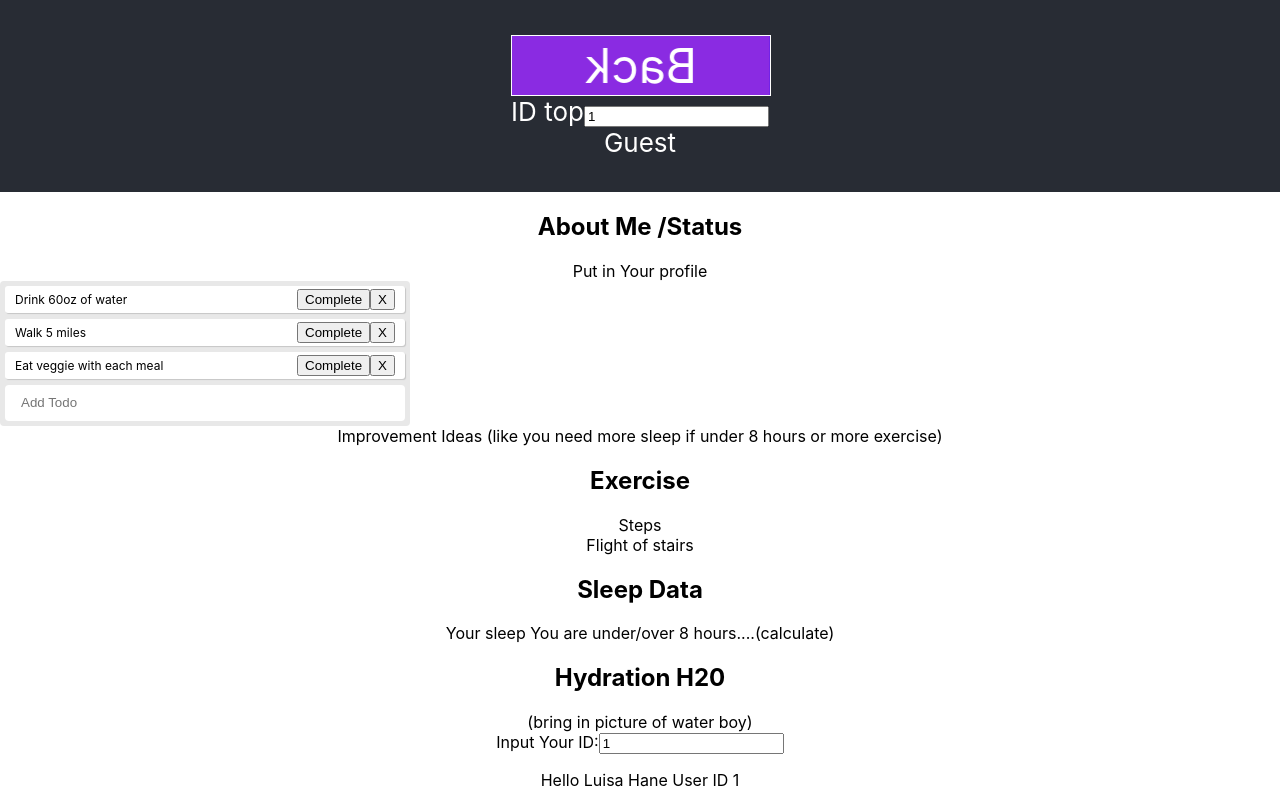
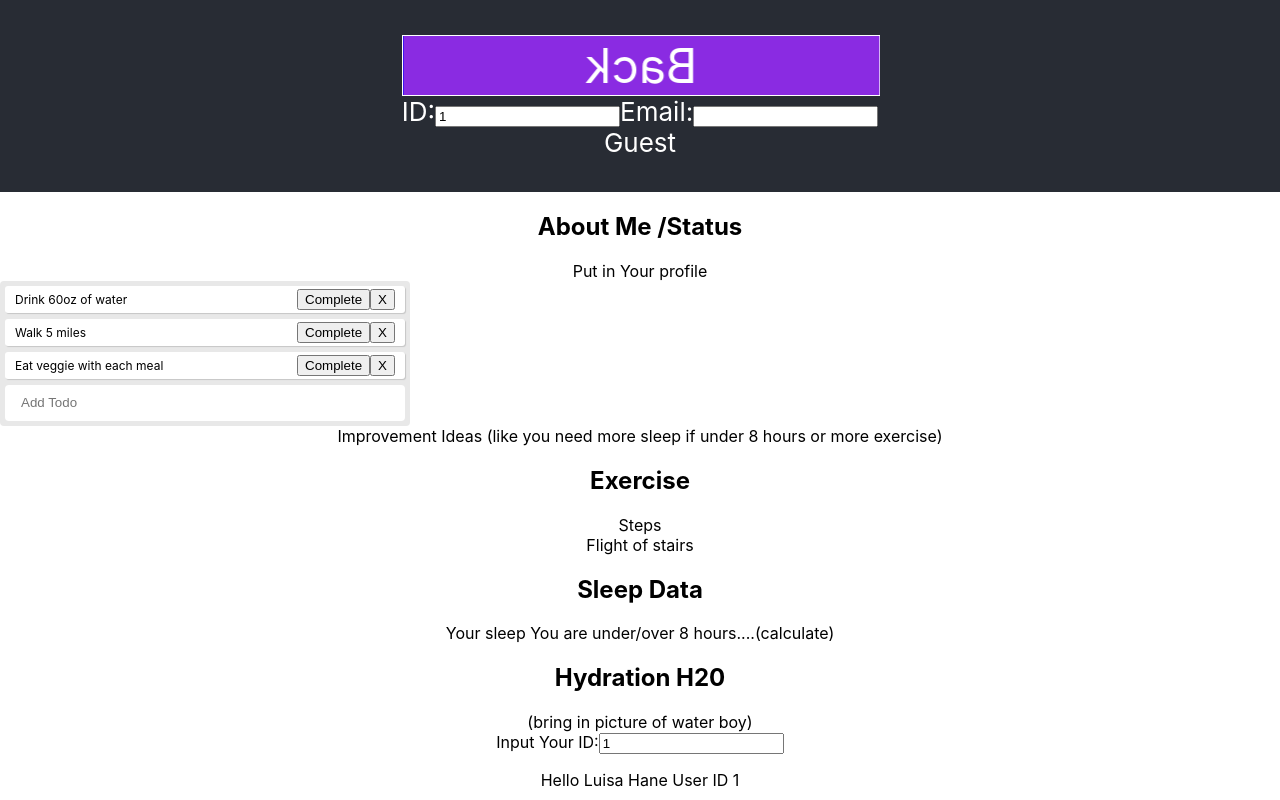
Before and after one commit to saykaren/GetFitter, a React (Create React App) app: page / in a window 1280 px wide. Shown: the top 800 px of the page. Built offline with nearby package versions, Linux system fonts and the light colour scheme.

Commit message:
fixed Welcome component to pull correct name by ID or email. Also fixed it so user could put in Email and that would update name and ID on Welcome section

```diff
--- a/src/Components/App/Welcome.js
+++ b/src/Components/App/Welcome.js
@@ -4,35 +4,52 @@ import React, {useState} from 'react';
 import userData from '../../data/users';
 
 
+
 const Welcome = () => {
 
   const [userId, setUserId] = useState(userData[0].id);
   const [name, setName] = useState("Guest");
+  const [email, setEmail] = useState("");
 
   const userChange = event => {
-    var y = event.target.value;
-    console.log({y});
-    if (y> 0 && y < userData.length-1){
-      var x = event.target.value-1;
-      console.log({x});
-      var variable = userData[x].id;
-      setUserId(variable);
-      changeContent();
+    var stringEvent = event.target.value;
+    var eventTarget = parseInt(stringEvent);
+
+    console.log({eventTarget});
+    if (eventTarget> 0 && eventTarget < userData.length-1){
+      var userResultArray = userData.filter(x=>(x.id === eventTarget));
+      var userResultId = userResultArray[0].id;
+      var userResultEmail = userResultArray[0].email;
+      setUserId(userResultId);
+      setEmail(userResultEmail);
+      changeContent(userResultId);
     }else{
-      var zeroV = userData[0].id;
-      console.log({zeroV});
-      setUserId(zeroV);
-      changeContent();
-    }
+      setUserId("");
+      setName("Guest");
+      setEmail("");
+    };
   };
 
-  const changeContent = ()=>{
-    var y = userId;
-    var z = y--;
-    var x = userData[z].name;
-    console.log({z});
-    console.log({x});
-    setName(x);
+  const changeContent = (id)=>{
+    var userResultArray = userData.filter(x=>(x.id === id))
+    var userResultName = userResultArray[0].name;
+    setName(userResultName);
+  }
+
+  //Ability for user to input email to change ID and name
+  const emailChange = (event) => {
+    var stringEvent = event.target.value;
+    var userResultArray = userData.filter(x=>(x.email === stringEvent));
+    var userResultId = userResultArray[0].id;
+    if(userResultId>0){
+      setUserId(userResultId);
+      setEmail(stringEvent);
+      changeContent(userResultId);
+    } else{
+      setUserId(0);
+      setName("Wrong email");
+      setEmail("");
+    };
   }
 
   return (
@@ -50,8 +67,15 @@ const Welcome = () => {
           onChangeInput={userChange}
           className="welcomeInput"
         >
-        ID top
-        </Input>
+        ID:
+      </Input>
+      <InputText
+        value={email}
+        onChangeInput={emailChange}
+        className="welcomeInput"
+      >
+        Email:
+      </InputText>
         <div>
           {name}
         </div>
@@ -70,5 +94,17 @@ const Input = ({value, onChangeInput, children}) => (
   </label>
 );
 
+const InputText = ({value, onChangeInput, children}) => (
+  <label>
+    {children}
+    <input
+      type="text"
+      value={value}
+      onChange={onChangeInput}
+      />
+  </label>
+);
+
+
 
 export default Welcome
```
